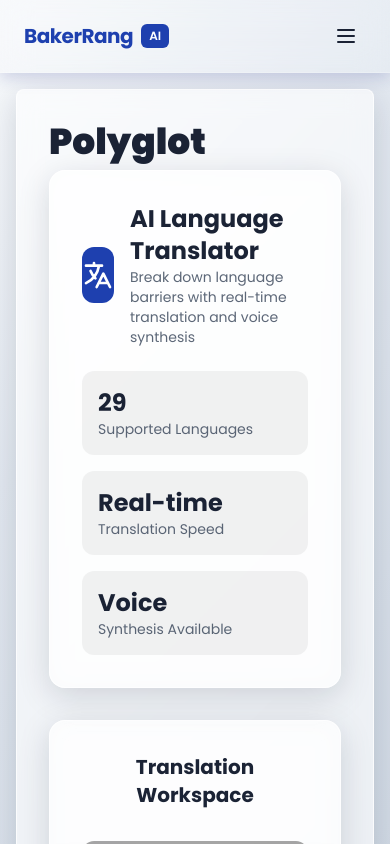
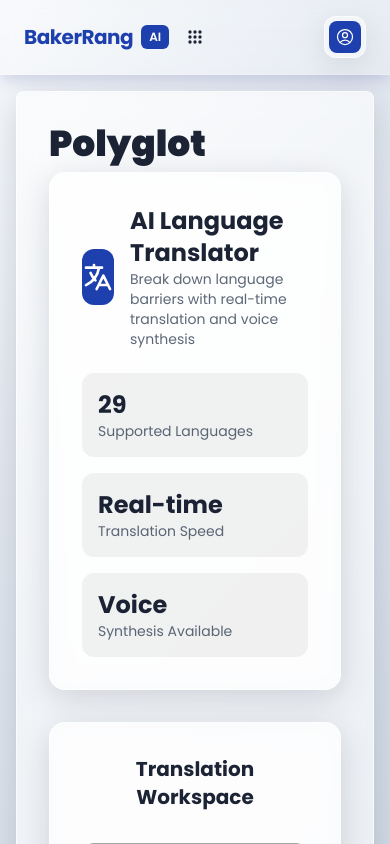
Before and after one commit to Retcor/bakerrang, a React (Vite) app in the folder client/: page /polyglot in a window 390 px wide. Shown: the top 844 px of the page. Built offline with nearby package versions, Linux system fonts and the light colour scheme; no server answers.

Commit message:
Moving menu items to a Waffle icon to support further pages and not cluttering up the header for smaller screens

```diff
--- a/client/src/App.jsx
+++ b/client/src/App.jsx
@@ -2,6 +2,7 @@ import { Route, Routes } from 'react-router-dom'
 import { ThemeProvider } from './providers/ThemeProvider.jsx'
 
 import {
+  Home,
   StoryBook,
   MainContent,
   NoPage,
@@ -19,7 +20,8 @@ const App = () => {
     <ThemeProvider>
       <Routes>
         <Route element={<MainContent />}>
-          <Route path='/' element={<StoryBook />} />
+          <Route path='/' element={<Home />} />
+          <Route path='/storybook' element={<StoryBook />} />
           <Route path='/polyglot' element={<Polyglot />} />
           <Route path='/polyglot/instant' element={<PolyglotInstant />} />
           <Route path='/supermarket' element={<SuperMarket />} />
--- a/client/src/components/MainContent.jsx
+++ b/client/src/components/MainContent.jsx
@@ -1,161 +1,85 @@
 import React, { useState, useEffect, useRef } from 'react'
-import { Link, Outlet } from 'react-router-dom'
+import { Link, Outlet, useLocation } from 'react-router-dom'
 import { useAuth } from '../providers/AuthProvider.jsx'
 import { AppProvider } from '../providers/AppProvider.jsx'
 import { useTheme } from '../providers/ThemeProvider.jsx'
+import AppGrid from './AppGrid.jsx'
 
 const MainContent = () => {
-  const [isMenuOpen, setIsMenuOpen] = useState(false)
+  const [openMenu, setOpenMenu] = useState(null) // 'appgrid' | 'profile' | null
   const { logout, auth } = useAuth()
   const { toggleTheme, isDark } = useTheme()
-  const dropdownRef = useRef()
-  const mobileMenuRef = useRef()
+  const location = useLocation()
+  const appGridRef = useRef()
+  const profileRef = useRef()
+
+  // Only show the grid icon on feature pages — not on home or account
+  const showGridIcon = location.pathname !== '/'
 
   useEffect(() => {
     const handleClickOutside = (event) => {
-      // Check if click is outside both desktop dropdown and mobile menu
-      const isOutsideDesktopDropdown = dropdownRef.current && !dropdownRef.current.contains(event.target)
-      const isOutsideMobileMenu = mobileMenuRef.current && !mobileMenuRef.current.contains(event.target)
-
-      if ((isOutsideDesktopDropdown || !dropdownRef.current) && (isOutsideMobileMenu || !mobileMenuRef.current)) {
-        setIsMenuOpen(false)
+      const isOutsideAppGrid = appGridRef.current && !appGridRef.current.contains(event.target)
+      const isOutsideProfile = profileRef.current && !profileRef.current.contains(event.target)
+      if (isOutsideAppGrid && isOutsideProfile) {
+        setOpenMenu(null)
       }
     }
+    document.addEventListener('mousedown', handleClickOutside)
+    return () => document.removeEventListener('mousedown', handleClickOutside)
+  }, [])
 
-    document.addEventListener('mousedown', handleClickOutside)
-    return () => {
-      document.removeEventListener('mousedown', handleClickOutside)
-    }
-  }, [])
+  // Close app grid whenever route changes
+  useEffect(() => {
+    setOpenMenu(null)
+  }, [location.pathname])
+
+  const toggleAppGrid = () => setOpenMenu(prev => prev === 'appgrid' ? null : 'appgrid')
+  const toggleProfile = () => setOpenMenu(prev => prev === 'profile' ? null : 'profile')
+  const closeMenu = () => setOpenMenu(null)
 
   return (
     <AppProvider>
       <div className={`relative z-0 theme-bg ${isDark ? 'dark-theme-bg' : 'light-theme-bg'}`}>
         <div className='bg-cover bg-no-repeat bg-center'>
-          <nav className={`px-6 py-4 flex items-center justify-between relative z-40 ${isDark ? 'glass-nav-dark' : 'glass-nav-light'} border-b ${isDark ? 'border-white/10' : 'border-black/10'}`}>
-            {/* Logo and Navigation Links */}
-            <div className='flex items-center space-x-12'>
-              {/* Logo */}
-              <div className="flex items-center space-x-3">
-                <div className="flex items-center">
+          <nav className={`px-6 py-4 grid grid-cols-3 items-center relative z-40 ${isDark ? 'glass-nav-dark' : 'glass-nav-light'} border-b ${isDark ? 'border-white/10' : 'border-black/10'}`}>
+
+            {/* Left: Logo */}
+            <div className='flex items-center'>
+              <Link to='/' className='flex items-center'>
                 <span className={`text-xl font-bold tracking-tight ${isDark ? 'text-brand-dark' : 'text-brand-light'}`}>BakerRang</span>
                 <span className={`ml-2 px-2 py-1 text-xs font-semibold rounded-md ${isDark ? 'bg-accent-dark text-gray-900' : 'bg-accent-light text-white'}`}>AI</span>
-                </div>
+              </Link>
             </div>
 
-              {/* Navigation Links */}
-              <div className='hidden md:flex items-center space-x-2'>
-                <Link to='/' className={`relative px-5 py-2.5 rounded-xl text-sm font-medium transition-all duration-300 ${isDark ? 'text-theme-dark hover:text-white' : 'text-theme-light hover:text-black'} hover:scale-105 group`}>
-                  <div className={`absolute inset-0 rounded-xl transition-all duration-300 opacity-0 group-hover:opacity-100 ${isDark ? 'bg-gradient-to-r from-white/10 to-white/20' : 'bg-gradient-to-r from-black/10 to-black/20'}`}></div>
-                  <span className="relative">Story Book</span>
-                </Link>
-                <Link to='/polyglot' className={`relative px-5 py-2.5 rounded-xl text-sm font-medium transition-all duration-300 ${isDark ? 'text-theme-dark hover:text-white' : 'text-theme-light hover:text-black'} hover:scale-105 group`}>
-                  <div className={`absolute inset-0 rounded-xl transition-all duration-300 opacity-0 group-hover:opacity-100 ${isDark ? 'bg-gradient-to-r from-white/10 to-white/20' : 'bg-gradient-to-r from-black/10 to-black/20'}`}></div>
-                  <span className="relative">Polyglot</span>
-                </Link>
-                <Link to='/polyglot/instant' className={`relative px-5 py-2.5 rounded-xl text-sm font-medium transition-all duration-300 ${isDark ? 'text-theme-dark hover:text-white' : 'text-theme-light hover:text-black'} hover:scale-105 group`}>
-                  <div className={`absolute inset-0 rounded-xl transition-all duration-300 opacity-0 group-hover:opacity-100 ${isDark ? 'bg-gradient-to-r from-white/10 to-white/20' : 'bg-gradient-to-r from-black/10 to-black/20'}`}></div>
-                  <span className="relative">Polyglot Instant</span>
-                </Link>
-                <Link to='/supermarket' className={`relative px-5 py-2.5 rounded-xl text-sm font-medium transition-all duration-300 ${isDark ? 'text-theme-dark hover:text-white' : 'text-theme-light hover:text-black'} hover:scale-105 group`}>
-                  <div className={`absolute inset-0 rounded-xl transition-all duration-300 opacity-0 group-hover:opacity-100 ${isDark ? 'bg-gradient-to-r from-white/10 to-white/20' : 'bg-gradient-to-r from-black/10 to-black/20'}`}></div>
-                  <span className="relative">Supermarket</span>
-                </Link>
-              </div>
-            </div>
-            <div className='md:hidden' ref={mobileMenuRef}>
+            {/* Center: App Grid icon (hidden only on Home page) */}
+            <div className='flex items-center justify-center'>
+              {showGridIcon && (
+                <div className='relative' ref={appGridRef}>
                   <button
-                onClick={() => setIsMenuOpen(!isMenuOpen)}
-                className={`p-2 rounded-lg focus:outline-none transition-all duration-200 ${isDark ? 'text-theme-dark hover:bg-white/10 hover:text-white' : 'text-theme-light hover:bg-black/10 hover:text-black'}`}
+                    onClick={toggleAppGrid}
+                    title='Apps'
+                    className={`p-2 rounded-xl transition-all duration-200 ${isDark ? 'text-theme-dark hover:bg-white/10 hover:text-white' : 'text-theme-light hover:bg-black/10 hover:text-black'}`}
                   >
-                <svg
-                  className='h-6 w-6'
-                  fill='none'
-                  viewBox='0 0 24 24'
-                  stroke='currentColor'
-                  aria-hidden='true'
-                >
-                  <path
-                    strokeLinecap='round'
-                    strokeLinejoin='round'
-                    strokeWidth={2}
-                    d='M4 6h16M4 12h16M4 18h16'
-                  />
+                    {/* 9-dot waffle icon */}
+                    <svg xmlns='http://www.w3.org/2000/svg' viewBox='0 0 24 24' fill='currentColor' className='w-5 h-5'>
+                      <path d='M6 4a2 2 0 100 4 2 2 0 000-4zM12 4a2 2 0 100 4 2 2 0 000-4zM18 4a2 2 0 100 4 2 2 0 000-4zM6 10a2 2 0 100 4 2 2 0 000-4zM12 10a2 2 0 100 4 2 2 0 000-4zM18 10a2 2 0 100 4 2 2 0 000-4zM6 16a2 2 0 100 4 2 2 0 000-4zM12 16a2 2 0 100 4 2 2 0 000-4zM18 16a2 2 0 100 4 2 2 0 000-4z' />
                     </svg>
                   </button>
 
-              {/* Dropdown menu for small screens */}
-              {isMenuOpen && (
-                <div className={`absolute top-full left-0 right-0 mt-2 mx-4 rounded-xl transition-all duration-200 z-50 ${isDark ? 'glass-dropdown-dark' : 'glass-dropdown-light'} border ${isDark ? 'border-white/10' : 'border-black/10'} shadow-xl`}>
-                  <div className='p-4 space-y-3'>
-                    <Link to='/' onClick={() => setIsMenuOpen(false)} className={`block px-5 py-3 rounded-xl text-sm font-medium transition-all duration-300 ${isDark ? 'text-theme-dark hover:bg-white/10 hover:text-white' : 'text-theme-light hover:bg-black/10 hover:text-black'}`}>
-                      Story Book
-                    </Link>
-                    <Link to='/polyglot' onClick={() => setIsMenuOpen(false)} className={`block px-5 py-3 rounded-xl text-sm font-medium transition-all duration-300 ${isDark ? 'text-theme-dark hover:bg-white/10 hover:text-white' : 'text-theme-light hover:bg-black/10 hover:text-black'}`}>
-                      Polyglot
-                    </Link>
-                    <Link to='/polyglot/instant' onClick={() => setIsMenuOpen(false)} className={`block px-5 py-3 rounded-xl text-sm font-medium transition-all duration-300 ${isDark ? 'text-theme-dark hover:bg-white/10 hover:text-white' : 'text-theme-light hover:bg-black/10 hover:text-black'}`}>
-                      Polyglot Instant
-                    </Link>
-                    <Link to='/supermarket' onClick={() => setIsMenuOpen(false)} className={`block px-5 py-3 rounded-xl text-sm font-medium transition-all duration-300 ${isDark ? 'text-theme-dark hover:bg-white/10 hover:text-white' : 'text-theme-light hover:bg-black/10 hover:text-black'}`}>
-                      Supermarket
-                    </Link>
+                  {openMenu === 'appgrid' && (
+                    <div className={`absolute top-full left-1/2 -translate-x-1/2 mt-3 rounded-xl z-50 border shadow-xl min-w-[220px] ${isDark ? 'bg-gray-900 border-gray-700' : 'bg-white border-gray-200'}`}>
+                      <AppGrid onNavigate={closeMenu} />
                     </div>
-                  <div className={`pt-3 pb-4 ${isDark ? 'border-t border-white/10' : 'border-t border-black/10'} mx-4`}>
-                    <div className='space-y-2 mt-3'>
-                      <Link
-                        to='/account'
-                        onClick={() => setIsMenuOpen(false)}
-                        className={`flex items-center w-full px-4 py-3 rounded-lg text-sm font-medium transition-all duration-200 ${isDark ? 'text-theme-dark hover:bg-white/10' : 'text-theme-light hover:bg-black/10'}`}
-                      >
-                        <svg xmlns='http://www.w3.org/2000/svg' fill='none' viewBox='0 0 24 24' strokeWidth='1.5' stroke='currentColor' className='w-4 h-4 mr-3'>
-                          <path strokeLinecap='round' strokeLinejoin='round' d='M17.982 18.725A7.488 7.488 0 0012 15.75a7.488 7.488 0 00-5.982 2.975m11.963 0a9 9 0 10-11.963 0m11.963 0A8.966 8.966 0 0112 21a8.966 8.966 0 01-5.982-2.275M15 9.75a3 3 0 11-6 0 3 3 0 016 0z' />
-                        </svg>
-                        Account
-                      </Link>
-                      <button
-                        onClick={() => {
-                          toggleTheme()
-                          setIsMenuOpen(false)
-                        }}
-                        className={`flex items-center justify-between w-full px-4 py-3 rounded-lg text-sm font-medium transition-all duration-200 ${isDark ? 'text-theme-dark hover:bg-white/10' : 'text-theme-light hover:bg-black/10'}`}
-                      >
-                        <div className='flex items-center'>
-                          {isDark
-                            ? (
-                              <svg xmlns='http://www.w3.org/2000/svg' fill='none' viewBox='0 0 24 24' strokeWidth='1.5' stroke='currentColor' className='w-4 h-4 mr-3'>
-                                <path strokeLinecap='round' strokeLinejoin='round' d='M12 3v2.25m6.364.386l-1.591 1.591M21 12h-2.25m-.386 6.364l-1.591-1.591M12 18.75V21m-4.773-4.227l-1.591 1.591M5.25 12H3m4.227-4.773L5.636 5.636M15.75 12a3.75 3.75 0 11-7.5 0 3.75 3.75 0 017.5 0z' />
-                              </svg>
-                              )
-                            : (
-                              <svg xmlns='http://www.w3.org/2000/svg' fill='none' viewBox='0 0 24 24' strokeWidth='1.5' stroke='currentColor' className='w-4 h-4 mr-3'>
-                                <path strokeLinecap='round' strokeLinejoin='round' d='M21.752 15.002A9.718 9.718 0 0118 15.75c-5.385 0-9.75-4.365-9.75-9.75 0-1.33.266-2.597.748-3.752A9.753 9.753 0 003 11.25C3 16.635 7.365 21 12.75 21a9.753 9.753 0 009.002-5.998z' />
-                              </svg>
                   )}
-                          <span>
-                            {isDark ? 'Light Mode' : 'Dark Mode'}
-                          </span>
-                        </div>
-                      </button>
-                      <button
-                        className={`flex items-center w-full px-4 py-3 rounded-lg text-sm font-medium transition-all duration-200 text-red-400 hover:bg-red-500/10`}
-                        onClick={() => logout()}
-                      >
-                        <svg xmlns='http://www.w3.org/2000/svg' fill='none' viewBox='0 0 24 24' strokeWidth='1.5' stroke='currentColor' className='w-4 h-4 mr-3'>
-                          <path strokeLinecap='round' strokeLinejoin='round' d='M15.75 9V5.25A2.25 2.25 0 0013.5 3h-6a2.25 2.25 0 00-2.25 2.25v13.5A2.25 2.25 0 007.5 21h6a2.25 2.25 0 002.25-2.25V15M12 9l-3 3m0 0l3 3m-3-3h12.75' />
-                        </svg>
-                        Logout
-                      </button>
-                    </div>
-                  </div>
                 </div>
               )}
             </div>
 
-            <div className='hidden md:flex items-center space-x-4 relative z-50'>
-              <div className='relative' ref={dropdownRef}>
+            {/* Right: Profile dropdown */}
+            <div className='flex items-center justify-end relative z-50'>
+              <div className='relative' ref={profileRef}>
                 <button
-                  onClick={() => setIsMenuOpen(!isMenuOpen)}
+                  onClick={toggleProfile}
                   className={`p-1 rounded-xl text-sm font-medium flex items-center transition-all duration-200 ${isDark ? 'glass-dark hover:bg-white/20' : 'glass-light hover:bg-black/20'} border ${isDark ? 'border-white/10' : 'border-black/10'}`}
                 >
                   {auth && auth.user && auth.user.photo
@@ -170,10 +94,10 @@ const MainContent = () => {
                       </div>
                       )}
                 </button>
-                {isMenuOpen && (
+                {openMenu === 'profile' && (
                   <div className={`z-50 origin-top absolute right-0 mt-3 w-52 rounded-xl transition-all duration-200 ${isDark ? 'bg-gray-900 border-gray-700' : 'bg-white border-gray-200'} border shadow-xl`} role='menu' aria-orientation='vertical' aria-labelledby='user-menu'>
                     <div className='px-2 py-2' role='none'>
-                      <Link to='/account' onClick={() => setIsMenuOpen(false)} className={`flex items-center px-3 py-3 text-sm w-full text-left transition-all duration-200 ${isDark ? 'text-theme-dark hover:bg-gray-800' : 'text-theme-light hover:bg-gray-100'} rounded-lg`}>
+                      <Link to='/account' onClick={closeMenu} className={`flex items-center px-3 py-3 text-sm w-full text-left transition-all duration-200 ${isDark ? 'text-theme-dark hover:bg-gray-800' : 'text-theme-light hover:bg-gray-100'} rounded-lg`}>
                         <svg xmlns='http://www.w3.org/2000/svg' fill='none' viewBox='0 0 24 24' strokeWidth='1.5' stroke='currentColor' className='w-4 h-4 mr-3'>
                           <path strokeLinecap='round' strokeLinejoin='round' d='M17.982 18.725A7.488 7.488 0 0012 15.75a7.488 7.488 0 00-5.982 2.975m11.963 0a9 9 0 10-11.963 0m11.963 0A8.966 8.966 0 0112 21a8.966 8.966 0 01-5.982-2.275M15 9.75a3 3 0 11-6 0 3 3 0 016 0z' />
                         </svg>
@@ -182,7 +106,7 @@ const MainContent = () => {
                       <button
                         onClick={() => {
                           toggleTheme()
-                          setIsMenuOpen(false)
+                          closeMenu()
                         }}
                         className={`flex items-center justify-between px-3 py-3 text-sm w-full text-left transition-all duration-200 ${isDark ? 'text-theme-dark hover:bg-gray-800' : 'text-theme-light hover:bg-gray-100'} rounded-lg`}
                         role='menuitem'
@@ -199,15 +123,13 @@ const MainContent = () => {
                                 <path strokeLinecap='round' strokeLinejoin='round' d='M21.752 15.002A9.718 9.718 0 0118 15.75c-5.385 0-9.75-4.365-9.75-9.75 0-1.33.266-2.597.748-3.752A9.753 9.753 0 003 11.25C3 16.635 7.365 21 12.75 21a9.753 9.753 0 009.002-5.998z' />
                               </svg>
                               )}
-                          <span>
-                            {isDark ? 'Light Mode' : 'Dark Mode'}
-                          </span>
+                          <span>{isDark ? 'Light Mode' : 'Dark Mode'}</span>
                         </div>
                       </button>
                       <div className={`my-2 mx-2 border-t ${isDark ? 'border-gray-700' : 'border-gray-200'}`}></div>
                       <button
                         onClick={() => logout()}
-                        className={`flex items-center px-3 py-3 text-sm w-full text-left transition-all duration-200 text-red-400 hover:bg-red-500/10 rounded-lg`}
+                        className='flex items-center px-3 py-3 text-sm w-full text-left transition-all duration-200 text-red-400 hover:bg-red-500/10 rounded-lg'
                         role='menuitem'
                       >
                         <svg xmlns='http://www.w3.org/2000/svg' fill='none' viewBox='0 0 24 24' strokeWidth='1.5' stroke='currentColor' className='w-4 h-4 mr-3'>
--- a/client/src/components/index.js
+++ b/client/src/components/index.js
@@ -1,4 +1,5 @@
 import MainContent from './MainContent.jsx'
+import Home from './Home.jsx'
 import StoryBook from './Storybook.jsx'
 import LoadingSpinner from './icons/LoadingSpinner.jsx'
 import AudioStreamPlayer from './AudioStreamPlayer.jsx'
@@ -21,6 +22,7 @@ import SuperMarket from './SuperMarket.jsx'
 
 export {
   MainContent,
+  Home,
   StoryBook,
   LoadingSpinner,
   AudioStreamPlayer,
```
Lines whose indentation alone changed are shown as unchanged.
